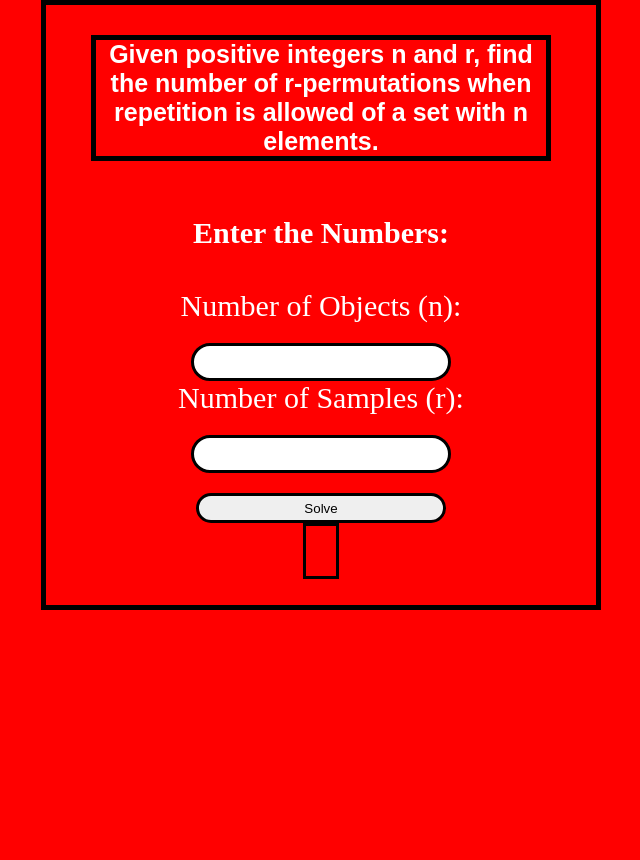
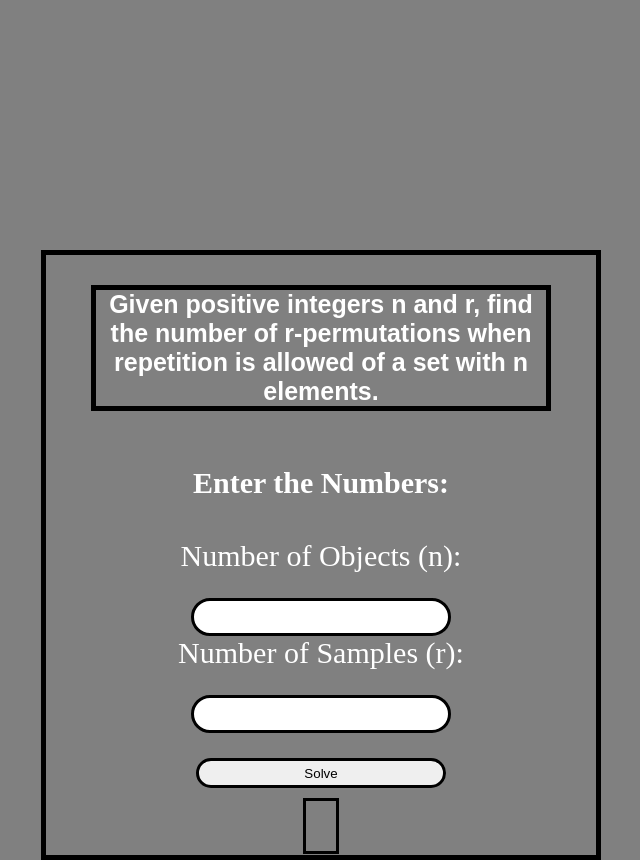
Before and after one commit to kaysier23/mathhhhhhhhhhhhh, a PHP site: page / in a window 1280 px wide. Shown: the whole page, without its empty margins (319-959 px from the left). Before the commit the page ends 610 px from the top, so only its background shows below. Run offline with PHP 8.4, Linux system fonts and the light colour scheme.

Commit message:
Update style.css

```diff
--- a/css/style.css
+++ b/css/style.css
@@ -3,9 +3,10 @@ body{
 		border: 5px solid #000;
     width: 550px;
   margin: auto;
-  background-color: red;
+  background-color: gray;
   color: white;
 text-align: center;
+  margin-top: 250px;
 }
 h1{
   margin: auto;
@@ -32,7 +33,7 @@ border: 3px solid #000;
   width: 250px;
   height: 30px;
    border-radius: 25px;
-  margin-top: 20px;
+  margin-top: 25px;
 }
 h3{
   height:50px;
@@ -40,4 +41,5 @@ h3{
   border: 3px solid #000;
   margin: auto;
   padding: auto;
+  margin-top: 10px;
 }
```
